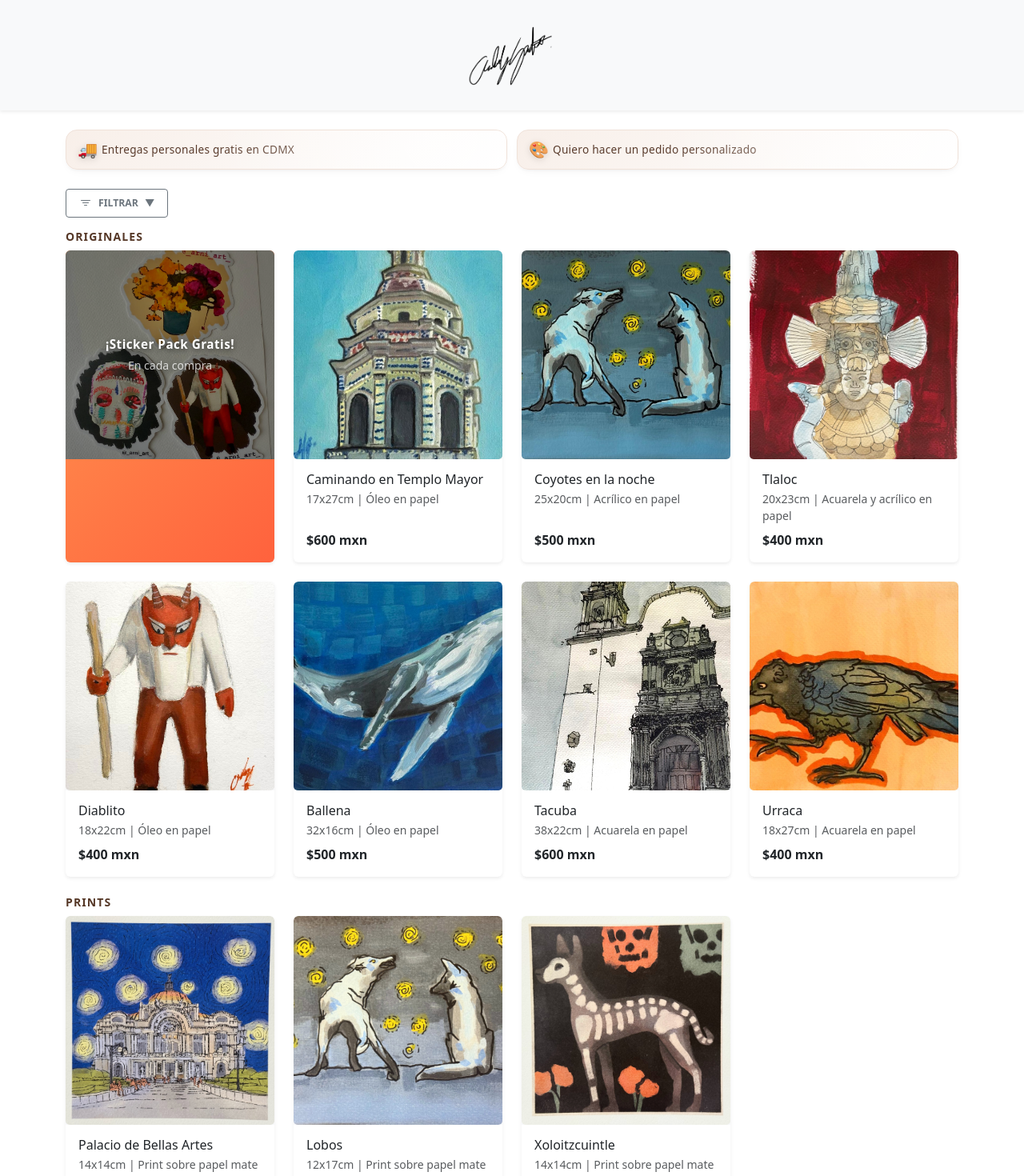
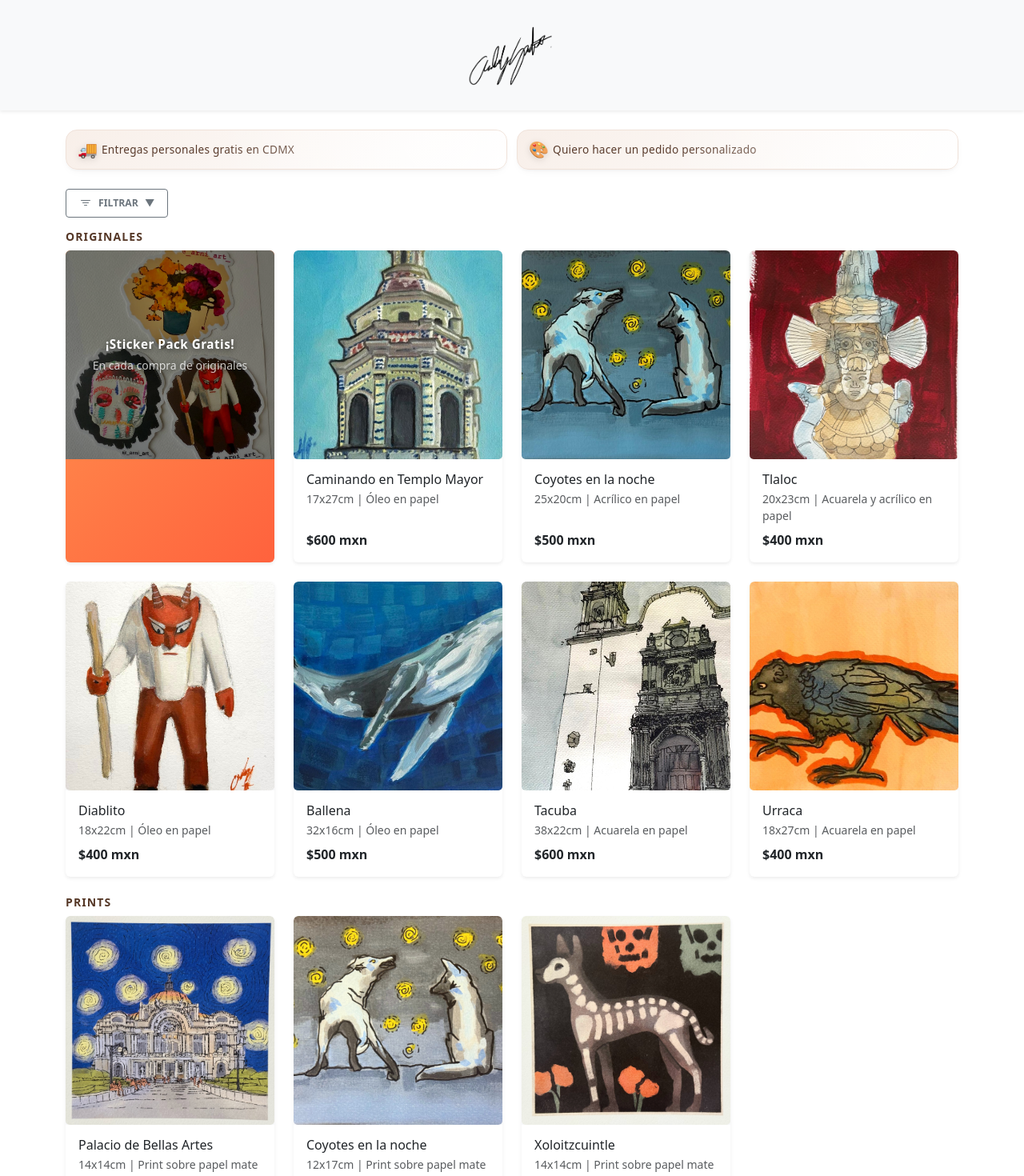
Before and after one commit to andresSaldanaAguilar/arnis_art_shop, a React (Create React App) app in the folder my-app/: page / in a window 1280 px wide. Shown: the top 1470 px of the page at 80% size. Built offline with nearby package versions, Linux system fonts and the light colour scheme.

Commit message:
agregando filtros

```diff
--- a/my-app/src/App.tsx
+++ b/my-app/src/App.tsx
@@ -32,6 +32,7 @@ function App() {
       // interpret cost range
       if (filters.maxCost !== "all") {
         const c = it.cost;
+        if (filters.maxCost === "lt100" && !(c < 100)) return false;
         if (filters.maxCost === "lt500" && !(c < 500)) return false;
         if (filters.maxCost === "500-1000" && !(c >= 500 && c <= 1000))
           return false;
@@ -75,7 +76,7 @@ function App() {
                   <div
                     className="h-100 border-0 shadow-sm item-tile promo-highlight-tile text-white position-relative"
                     role="note"
-                    aria-label="Sticker pack gratis"
+                    aria-label="Sticker pack gratis en compra de originales"
                   >
                     <div className="ratio ratio-1x1 position-relative">
                       <img
@@ -91,7 +92,7 @@ function App() {
                           ¡Sticker Pack Gratis!
                         </div>
                         <div className="small opacity-75 mt-1">
-                          En cada compra
+                          En cada compra de originales
                         </div>
                       </div>
                     </div>
--- a/my-app/src/Components/Filters.tsx
+++ b/my-app/src/Components/Filters.tsx
@@ -3,7 +3,7 @@ import { Row, Col, Form, Button, Collapse } from "react-bootstrap";
 
 export interface FiltersState {
   category: string;
-  maxCost: string; // now acts as a range key: 'all' | 'lt500' | '500-1000' | 'gt1000'
+  maxCost: string; // range key: 'all' | 'lt100' | 'lt500' | '500-1000' | 'gt1000'
   disponible: string; // 'all' | 'true' | 'false'
   search: string;
 }
@@ -100,6 +100,7 @@ const Filters: React.FC<FiltersProps> = ({
                   onChange={(e) => update({ maxCost: e.target.value })}
                 >
                   <option value="all">Todos</option>
+                  <option value="lt100">Menos de $100</option>
                   <option value="lt500">Menos de $500</option>
                   <option value="500-1000">$500 - $1000</option>
                   <option value="gt1000">Más de $1000</option>
--- a/my-app/src/data/items.ts
+++ b/my-app/src/data/items.ts
@@ -99,7 +99,7 @@ export const itemPrint1: ItemProps = {
   image: BellasArtes,
   title: "Palacio de Bellas Artes",
   description:
-    "Print del icónico Palacio de Bellas Artes de la Ciudad de México.",
+    "Print del icónico Palacio de Bellas Artes de la Ciudad de México de noche con noche estrellada.",
   cost: 40,
   material: "Print sobre papel mate",
   dimensions: "14x14",
@@ -109,8 +109,8 @@ export const itemPrint1: ItemProps = {
 
 export const itemPrint2: ItemProps = {
   image: Lobos,
-  title: "Lobos",
-  description: "Print artístico de lobos sobre fondo nocturno estilizado.",
+  title: "Coyotes en la noche",
+  description: "Print de los icónicos coyotes en la noche estrellada.",
   cost: 50,
   material: "Print sobre papel mate",
   dimensions: "12x17",
@@ -122,7 +122,7 @@ export const itemPrint3: ItemProps = {
   image: Xolo,
   title: "Xoloitzcuintle",
   description:
-    "Print del perro xoloitzcuintle, guardián místico en la cultura mexicana.",
+    "Print del perro xoloitzcuintle, estilo muralismo mexicano, guardián místico en la cultura mexicana.",
   cost: 40,
   material: "Print sobre papel mate",
   dimensions: "14x14",
```
